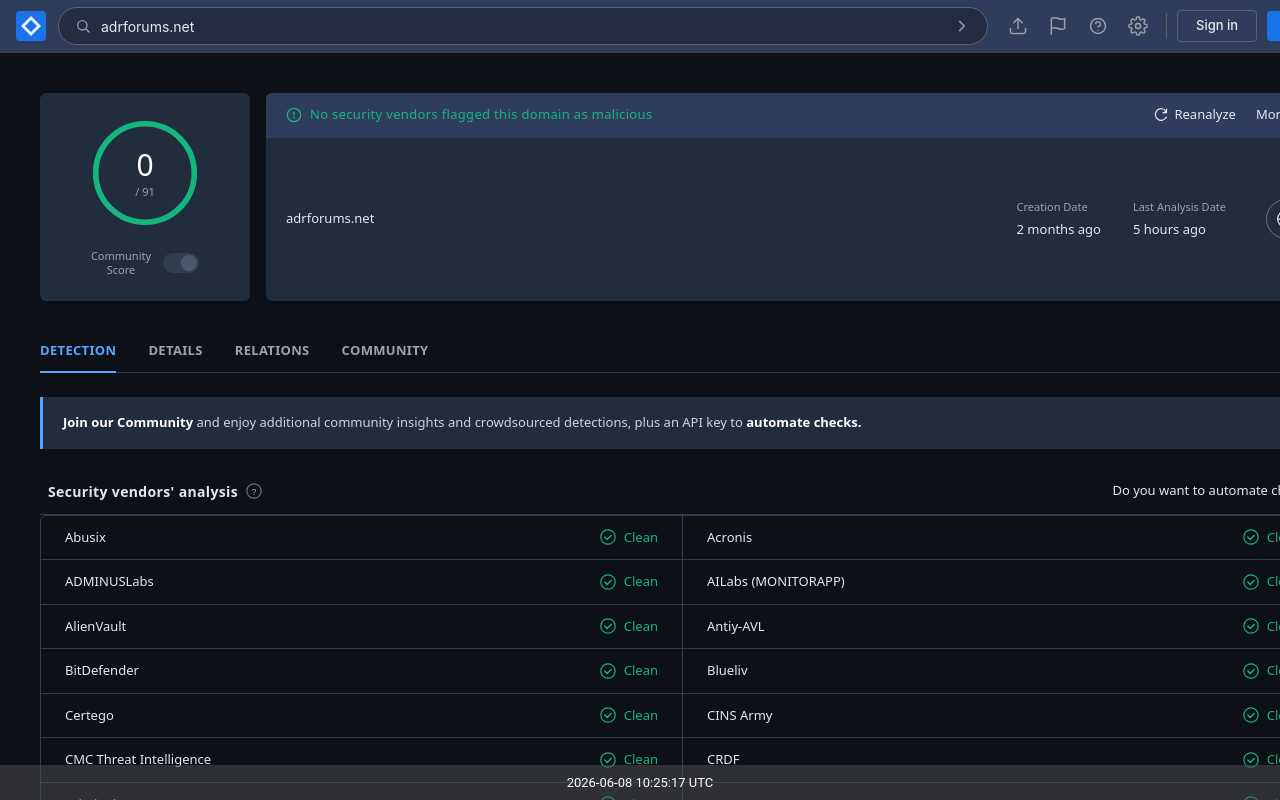
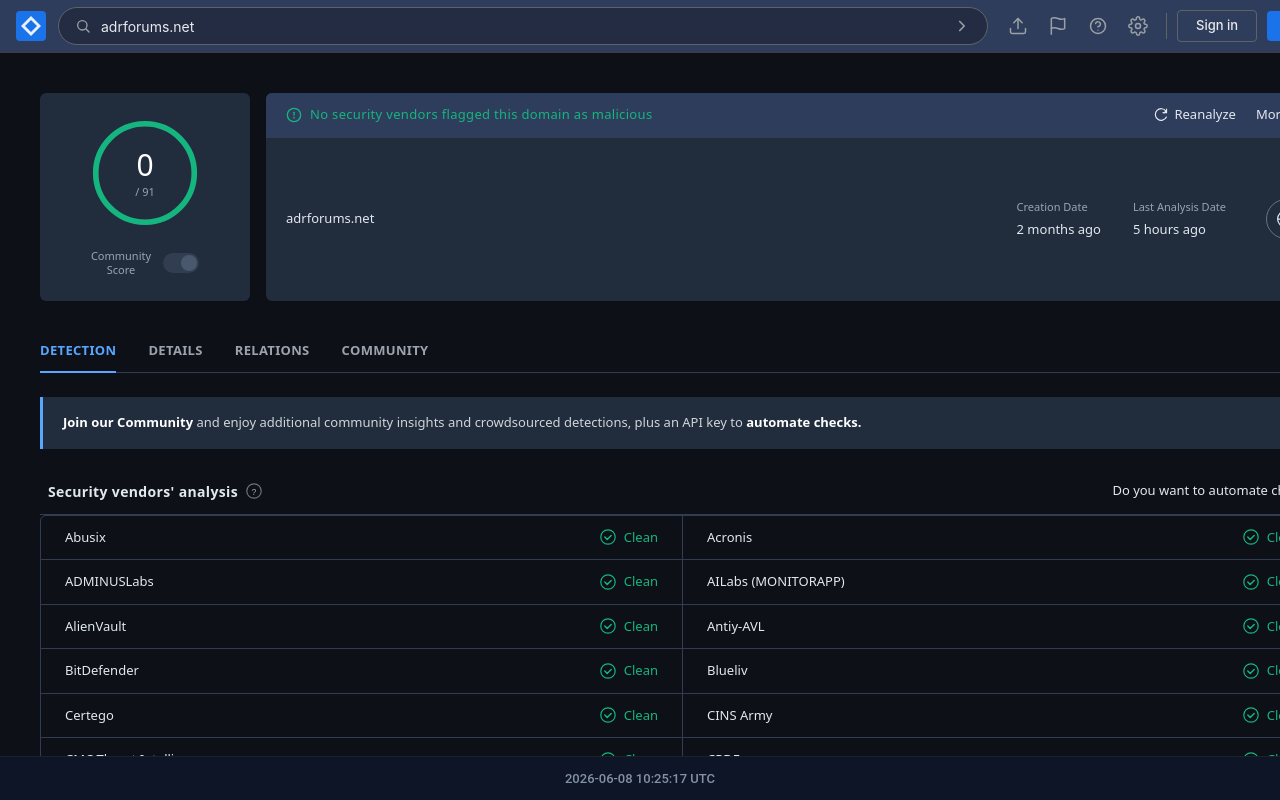
Before and after one commit to RaselMridha792/virus-total-dan6, a Next.js app: page / in a window 1280 px wide. Shown: the top 800 px of the page. Built offline with nearby package versions, Linux system fonts and the light colour scheme.

Commit message:
complete revetions

```diff
--- a/components/TimestampFooter.tsx
+++ b/components/TimestampFooter.tsx
@@ -12,7 +12,6 @@
   return `${y}-${mo}-${d} ${h}:${mi}:${s} UTC`;
 }
 
-// "YYYY-MM-DD HH:mm:ss UTC" → "YYYY-MM-DDTHH:mm" (datetime-local format)
 function toPickerFormat(val: string): string {
   try {
     return val.replace(" UTC", "").replace(" ", "T").slice(0, 16);
@@ -21,7 +20,6 @@
   }
 }
 
-// "YYYY-MM-DDTHH:mm" → "YYYY-MM-DD HH:mm:00 UTC"
 function fromPickerFormat(val: string): string {
   if (!val) return "";
   const [date, time] = val.split("T");
@@ -49,46 +47,58 @@
         left: 0,
         right: 0,
         zIndex: 999,
-        backgroundColor: "rgba(80,80,80,0.5)",
+        backgroundColor: "#0d1527", // VirusTotal এর অরিজিনাল ডার্ক ব্যাকগ্রাউন্ড কালার টোন
         display: "flex",
         alignItems: "center",
         justifyContent: "center",
-        padding: "8px 16px",
+        padding: "12px 16px",
+        borderTop: "1px solid rgba(255,255,255,0.05)", // হালকা বর্ডার লুক
       }}
     >
-      {/* Visible timestamp text — click opens hidden picker */}
-      <input
-        type="text"
-        value={value}
-        onChange={(e) => setValue(e.target.value)}
+      {/* Container to handle precise absolute positioning */}
+      <div style={{ position: "relative" }}>
+
+        {/* দৃশ্যমান টাইমস্ট্যাম্প টেক্সট — আইকন ছাড়া একদম ক্লিন */}
+        <div
           onClick={handleClick}
           style={{
-          background: "transparent",
-          border: "none",
-          outline: "none",
-          color: "#ffffff",
+            color: "#8492a6", // অরিজিনাল সাইটের ফুটার টেক্সট কালার টোন
             fontSize: "13px",
             fontFamily: "Roboto, monospace, Arial, sans-serif",
             textAlign: "center",
-          width: "320px",
-          cursor: "text",
+            userSelect: "none",
+            cursor: "pointer",
+            fontWeight: "500",
           }}
-      />
+        >
+          {value}
+        </div>
 
-      {/* Hidden datetime picker — no icon, triggered by clicking text above */}
+        {/* লুকানো ডেট পিকার — এটিকে ফুটার টেক্সটের ঠিক উপরে পজিশন করা হয়েছে
+          যাতে ক্যালেন্ডার ওপেন হলে ফুটার লেখাটি ঢেকে না যায়।
+        */}
         <input
           ref={pickerRef}
           type="datetime-local"
           value={toPickerFormat(value)}
-        onChange={(e) => setValue(fromPickerFormat(e.target.value))}
+          onChange={(e) => {
+            if (e.target.value) {
+              setValue(fromPickerFormat(e.target.value));
+            }
+          }}
           style={{
             position: "absolute",
+            bottom: "100%", // ফুটার টেক্সটের ঠিক উপরে পুশ করবে
+            left: "50%",
+            transform: "translateX(-50%)",
             opacity: 0,
+            width: "100%",
+            height: "40px", // একটি এরিয়া তৈরি করবে যেন ক্যালেন্ডার উপরে পপআপ হয়
             pointerEvents: "none",
-          width: 0,
-          height: 0,
+            zIndex: -1,
           }}
         />
       </div>
+    </div>
   );
 }
```
Lines whose indentation alone changed are shown as unchanged.
